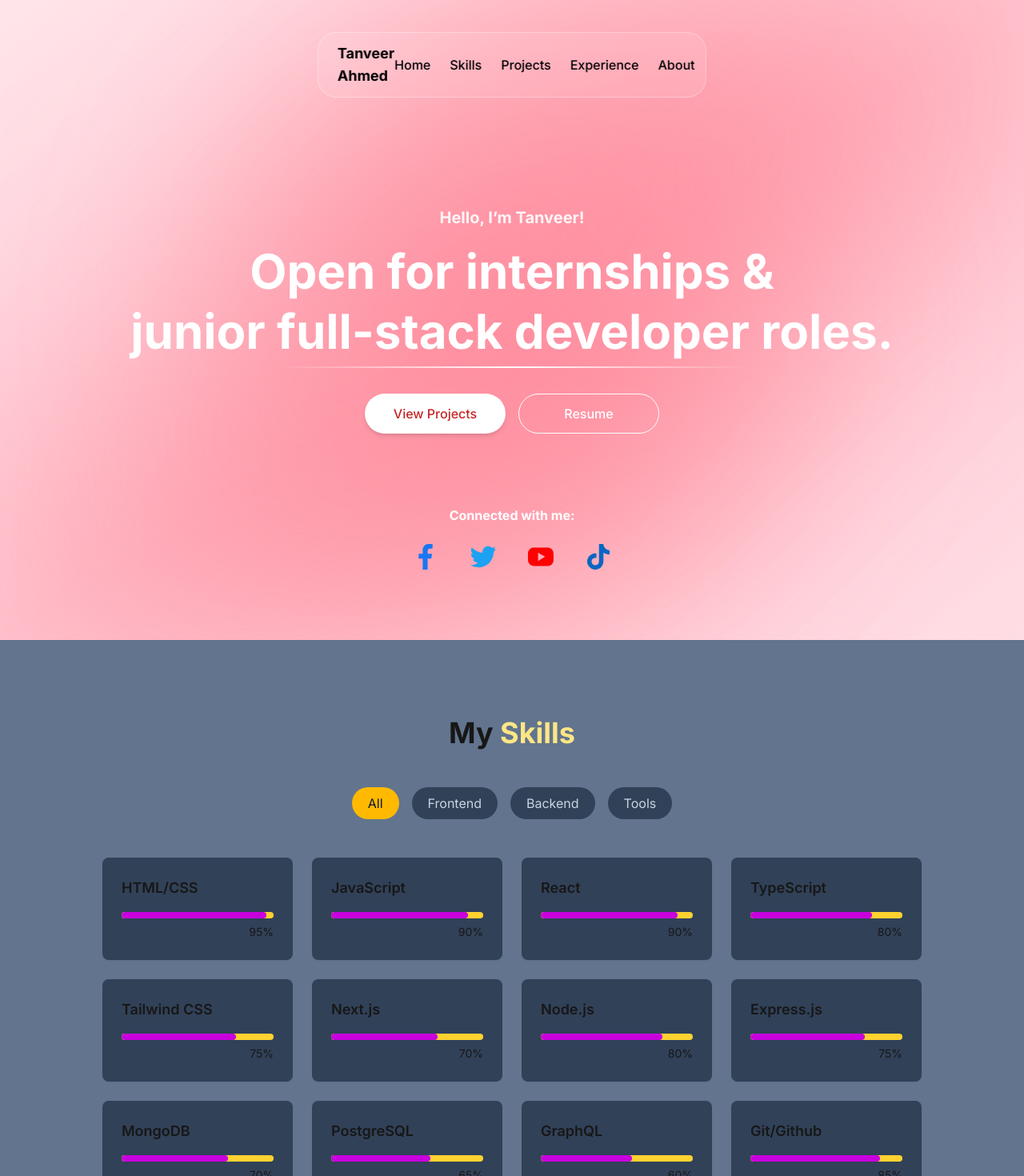
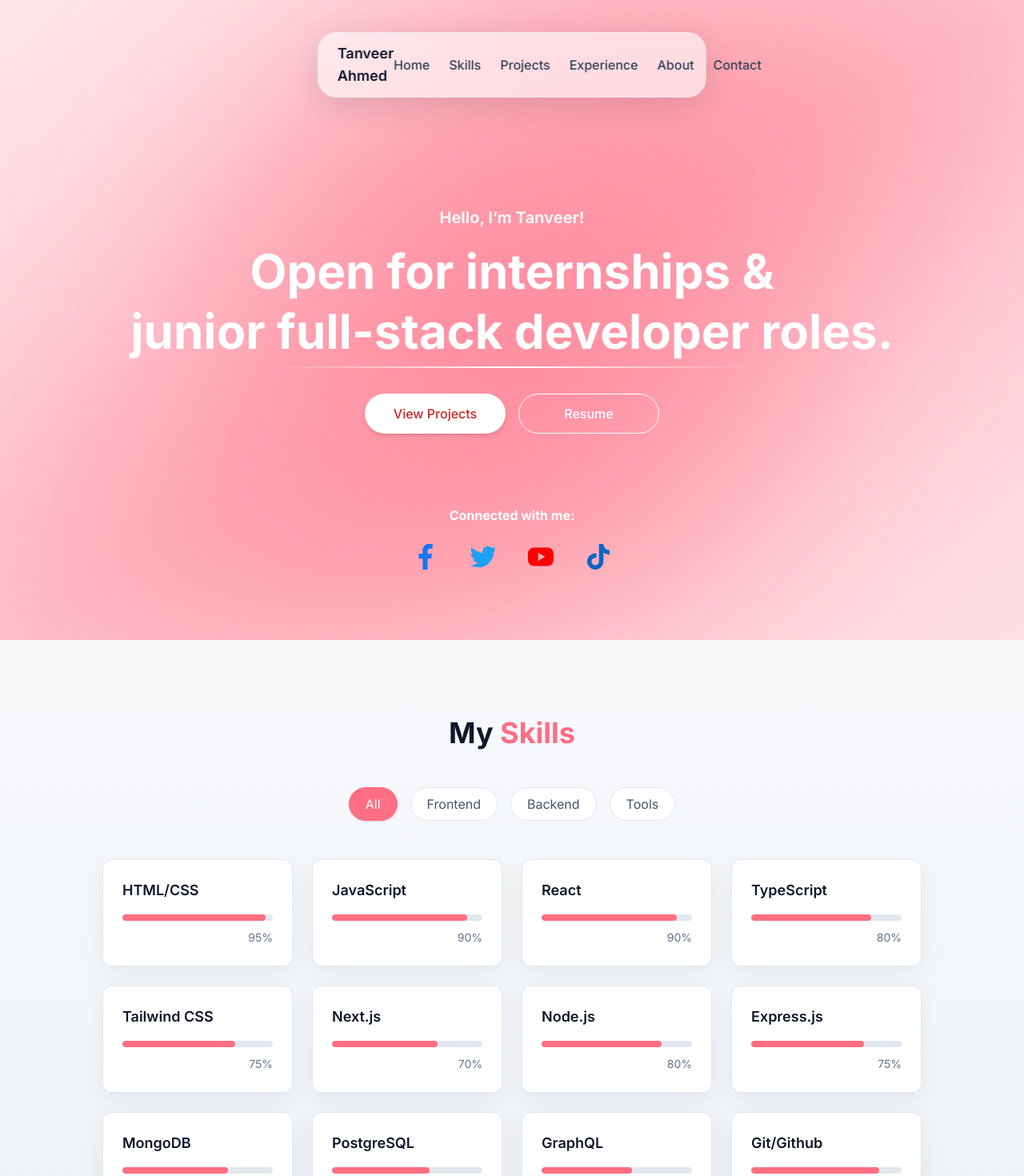
Before and after one commit to tanveera2001/portfolio-nextjs, a Next.js app: page / in a window 1280 px wide. Shown: the top 1470 px of the page at 80% size. Built offline with nearby package versions, Linux system fonts and the light colour scheme.

Commit message:
Design changes

```diff
--- a/src/app/globals.css
+++ b/src/app/globals.css
@@ -1,8 +1,8 @@
 @import "tailwindcss";
 
 :root {
-  --background: #ffffff;
-  --foreground: #171717;
+  --background: #F8FAFC;
+  --foreground: #0F172A;
 }
 
 @theme inline {
@@ -22,5 +22,5 @@
 body {
   background: var(--background);
   color: var(--foreground);
-  font-family: Arial, Helvetica, sans-serif;
+  font-family: var(--font-sans);
 }
--- a/src/app/layout.tsx
+++ b/src/app/layout.tsx
@@ -1,7 +1,6 @@
 
 import { Inter } from "next/font/google";
 import type { Metadata } from "next";
-// import Navbar from "@/components/Navbar";
 import "./globals.css";
 const inter = Inter({ subsets: ["latin"] });
 
@@ -19,7 +18,6 @@ export default function RootLayout({
     <html lang="en">
       <body className={inter.className}>
         <div>
-          {/* <Navbar /> */}
           {children}
         </div>
       </body>
--- a/src/components/FeaturedProject.tsx
+++ b/src/components/FeaturedProject.tsx
@@ -3,19 +3,7 @@ import { useRef } from "react";
 
 const FeaturedProject = () => {
   return (
-    // <div className="bg-neutral-800">
-    //   <div className="flex h-48 items-center justify-center">
-    //     <span className="font-semibold uppercase text-neutral-500">
-    //       Scroll down
-    //     </span>
-    //   </div>
       <HorizontalScrollCarousel />
-    //   <div className="flex h-48 items-center justify-center">
-    //     <span className="font-semibold uppercase text-neutral-500">
-    //       Scroll up
-    //     </span>
-    //   </div>
-    // </div>
   );
 };
 
@@ -28,7 +16,7 @@ const HorizontalScrollCarousel = () => {
   const x = useTransform(scrollYProgress, [0, 1], ["1%", "-95%"]);
 
   return (
-    <section ref={targetRef} className="relative h-[300vh] bg-neutral-900">
+    <section ref={targetRef} className="relative h-[300vh] bg-white">
       <div className="sticky top-0 flex h-screen items-center overflow-hidden">
         <motion.div style={{ x }} className="flex gap-4">
           {cards.map((card) => {
--- a/src/components/Navbar.tsx
+++ b/src/components/Navbar.tsx
@@ -2,7 +2,6 @@
 
 import React from "react";
 
-// Map nav items to the correct section IDs
 const navMap: { [key: string]: string } = {
   Home: "hero",
   Skills: "techstack",
@@ -23,21 +22,36 @@ const Navbar = () => {
 
   return (
     <nav className="fixed top-10 left-1/2 -translate-x-1/2 w-[38%] max-w-6xl z-50">
-      <div className="flex justify-between items-center px-6 py-3 bg-white/10 backdrop-blur-md rounded-3xl border border-white/30 relative overflow-hidden">
+      <div
+        className="
+          flex justify-between items-center px-6 py-3
+          bg-white/60 backdrop-blur-xl
+          rounded-3xl
+          border border-slate-200/70
+          shadow-[0_10px_40px_rgba(15,23,42,0.12)]
+          transition-all duration-300 ease-out
+          hover:-translate-y-px
+          hover:shadow-[0_14px_50px_rgba(15,23,42,0.16)]
+        "
+      >
         {/* Logo */}
         <div
-          className="text-black font-bold text-lg cursor-pointer"
+          className="text-slate-900 font-semibold text-lg cursor-pointer hover:text-indigo-500 transition-colors"
           onClick={() => handleScroll("Home")}
         >
           Tanveer Ahmed
         </div>
 
         {/* Nav Menu */}
-        <ul className="flex gap-6 text-black font-medium">
+        <ul className="flex gap-6 text-slate-700 font-medium">
           {Object.keys(navMap).map((item) => (
             <li
               key={item}
-              className="cursor-pointer hover:text-yellow-400 transition-colors"
+              className="
+                cursor-pointer
+                transition-colors duration-200
+                hover:text-indigo-500
+              "
               onClick={() => handleScroll(item)}
             >
               {item}
--- a/src/components/TechStack.tsx
+++ b/src/components/TechStack.tsx
@@ -8,54 +8,58 @@ type Props = {
 };
 
 const skills = [
-  // Frontend
   { name: "HTML/CSS", level: 95, category: "frontend" },
   { name: "JavaScript", level: 90, category: "frontend" },
   { name: "React", level: 90, category: "frontend" },
   { name: "TypeScript", level: 80, category: "frontend" },
   { name: "Tailwind CSS", level: 75, category: "frontend" },
   { name: "Next.js", level: 70, category: "frontend" },
-  // Backend
+
   { name: "Node.js", level: 80, category: "backend" },
   { name: "Express.js", level: 75, category: "backend" },
   { name: "MongoDB", level: 70, category: "backend" },
   { name: "PostgreSQL", level: 65, category: "backend" },
   { name: "GraphQL", level: 60, category: "backend" },
-  // Tools
+
   { name: "Git/Github", level: 85, category: "tools" },
   { name: "Docker", level: 70, category: "tools" },
   { name: "Figma", level: 75, category: "tools" },
   { name: "VS Code", level: 65, category: "tools" },
 ];
 
-const categopries = ["all", "frontend", "backend", "tools"];
+const categories = ["all", "frontend", "backend", "tools"];
 
 const TechStack = ({ scrollYProgress }: Props) => {
   const [activeCategory, setActiveCategory] = useState("all");
 
   const filteredSkills = skills.filter(
-    (skill) =>
-      activeCategory === "all" || skill.category === activeCategory
+    (skill) => activeCategory === "all" || skill.category === activeCategory
   );
 
   return (
-    <div className="py-24 px-4 relative bg-slate-500 h-screen">
+    <section className="relative h-screen bg-[#F8FAFC] py-24 px-4 will-change-transform">
+      {/* subtle cool gradient */}
+      <div className="absolute inset-0 -z-10 bg-linear-to-b from-[#F8FAFC] to-[#EEF2F7]" />
+
       <div className="container mx-auto max-w-5xl">
-        <h2 className="text-3xl md:text-4xl font-bold mb-12 text-center">
-          My <span className="text-amber-200">Skills</span>
+        {/* HEADING */}
+        <h2 className="text-3xl md:text-4xl font-bold mb-12 text-center text-slate-900">
+          My <span className="text-[#FF6E82]">Skills</span>
         </h2>
 
-        {/* CATEGORY FILTER BUTTONS */}
+        {/* CATEGORY FILTER */}
         <div className="flex flex-wrap justify-center gap-4 mb-12">
-          {categopries.map((category, key) => (
+          {categories.map((category) => (
             <button
-              key={key}
+              key={category}
               onClick={() => setActiveCategory(category)}
-              className={`px-5 py-2 rounded-full transition-colors duration-300 capitalize ${
-                activeCategory === category
-                  ? "bg-amber-400 text-slate-900"
-                  : "bg-slate-700 text-slate-300 hover:bg-amber-300"
-              }`}
+              className={`px-5 py-2 rounded-full capitalize transition-all duration-300 border
+                ${
+                  activeCategory === category
+                    ? "bg-[#FF6E82] text-white border-[#FF6E82] shadow-sm"
+                    : "bg-white text-slate-600 border-slate-200 hover:border-[#FF6E82] hover:text-[#FF6E82]"
+                }
+              `}
             >
               {category}
             </button>
@@ -64,24 +68,25 @@ const TechStack = ({ scrollYProgress }: Props) => {
 
         {/* SKILLS GRID */}
         <div className="grid grid-cols-1 sm:grid-cols-2 lg:grid-cols-4 gap-6">
-          {filteredSkills.map((skill, key) => (
+          {filteredSkills.map((skill) => (
             <div
-              key={key}
-              className="bg-slate-700 p-6 rounded-lg shadow-xs card-hover"
+              key={skill.name}
+              className="bg-white p-6 rounded-xl border border-slate-200 shadow-[0_8px_30px_rgba(15,23,42,0.06)]"
             >
-              <div className="text-left mb-4">
-                <h3 className="text-lg font-semibold">{skill.name}</h3>
-              </div>
+              <h3 className="text-lg font-semibold text-slate-900 mb-4">
+                {skill.name}
+              </h3>
 
-              <div className="w-full bg-amber-300 h-2 rounded-full overflow-hidden">
+              {/* PROGRESS BAR */}
+              <div className="w-full bg-slate-200 h-2 rounded-full overflow-hidden">
                 <div
-                  className="bg-fuchsia-600 h-2 rounded-full origin-left animate-[grow_1.5s_ease-out]"
+                  className="h-2 rounded-full bg-[#FF6E82] origin-left animate-[grow_1.2s_ease-out]"
                   style={{ width: `${skill.level}%` }}
                 />
               </div>
 
-              <div className="text-right mt-1">
-                <span className="text-sm text-muted-foreground">
+              <div className="text-right mt-2">
+                <span className="text-sm text-slate-500">
                   {skill.level}%
                 </span>
               </div>
@@ -89,7 +94,7 @@ const TechStack = ({ scrollYProgress }: Props) => {
           ))}
         </div>
       </div>
-    </div>
+    </section>
   );
 };
 
```
